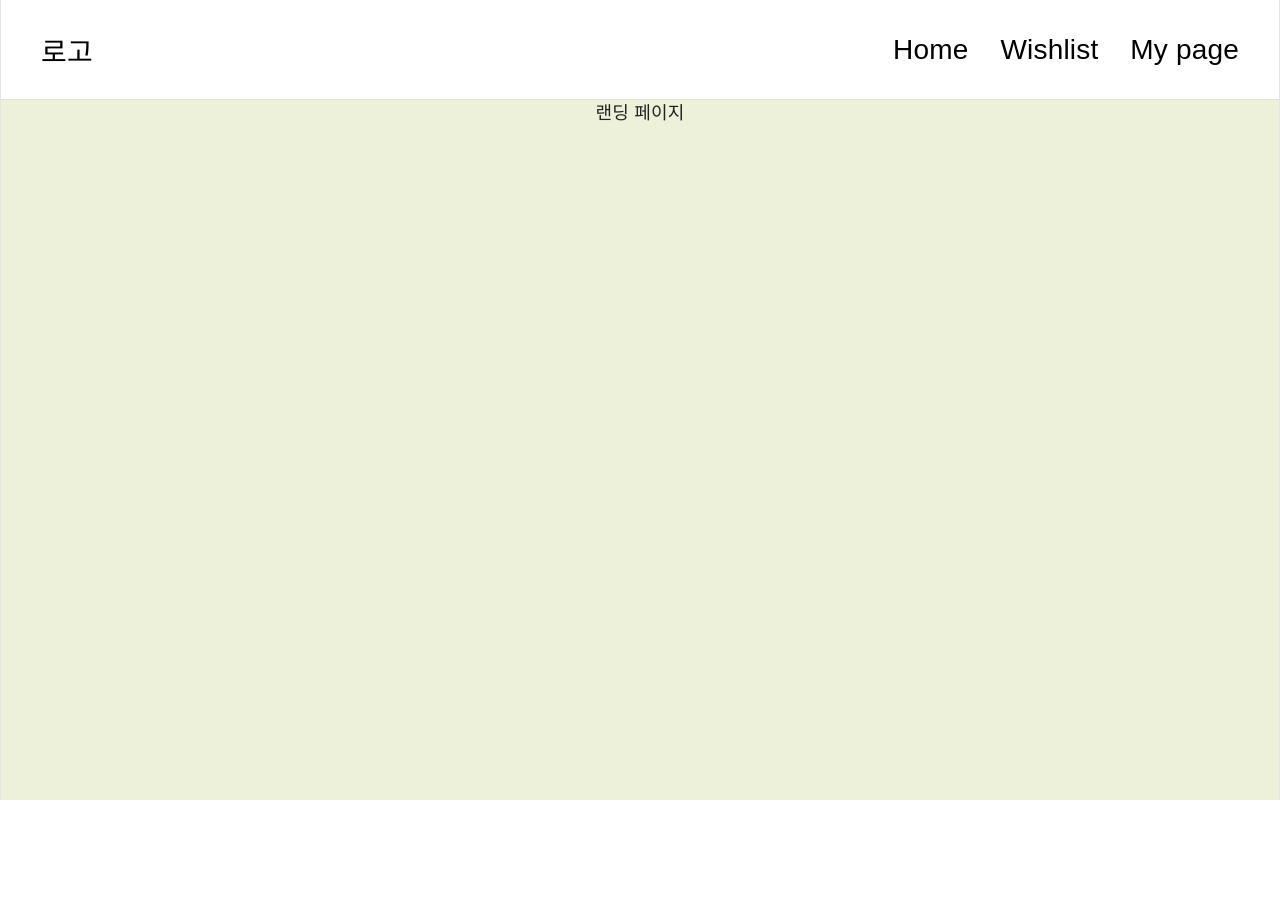
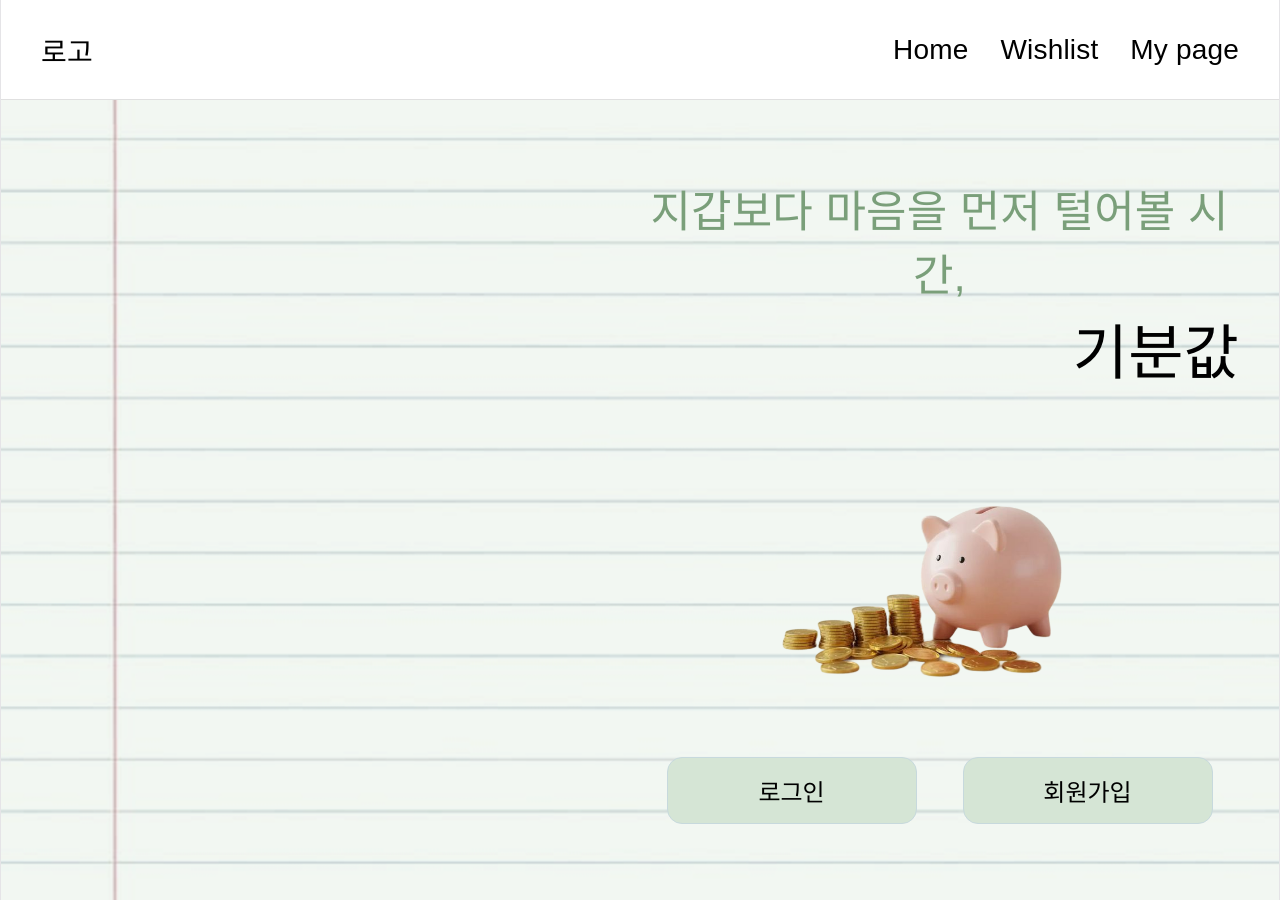
Before and after one commit to miniproject-team1/team1FE, a React (Vite) app: page / in a window 1280 px wide. Before the commit the page ends 800 px from the top, so only its background shows below. Built offline with nearby package versions, Linux system fonts and the light colour scheme; a web font is replaced by a local one.

Commit message:
feat: 랜딩페이지 구현

```diff
--- a/src/pages/Landing.jsx
+++ b/src/pages/Landing.jsx
@@ -1,5 +1,100 @@
 import styled from "styled-components";
+import { useNavigate } from "react-router-dom";
+import backgroundImg from "../assets/background.png";
+import pigImg from "../assets/pig.png";
 
 export default function Landing() {
-  return <p>랜딩 페이지</p>;
+  const navigate = useNavigate();
+
+  return (
+    <Wrapper>
+      <ContentArea>
+        <TextBlock>
+          <SubText>지갑보다 마음을 먼저 털어볼 시간,</SubText>
+          <MainText>기분값</MainText>
+        </TextBlock>
+        <PigImage src={pigImg} alt="pig" />
+        <ButtonRow>
+          <Button onClick={() => navigate("/login")}>로그인</Button>
+          <Button onClick={() => navigate("/signup")}>회원가입</Button>
+        </ButtonRow>
+      </ContentArea>
+    </Wrapper>
+  );
 }
+
+const Wrapper = styled.div`
+  width: 100%;
+  min-height: 100vh;
+  background: url(${backgroundImg}) center / cover no-repeat;
+  display: flex;
+  justify-content: flex-end;
+  align-items: center;
+`;
+
+const ContentArea = styled.div`
+  display: flex;
+  width: 50%;
+  flex-direction: column;
+  align-items: center;
+  gap: 70px;
+  padding-right: 40px;
+  box-sizing: border-box;
+`;
+
+const TextBlock = styled.div`
+  display: flex;
+  flex-direction: column;
+  align-items: flex-end;
+`;
+
+const SubText = styled.p`
+  color: #7a9f7a;
+  text-align: center;
+  font-family: "S-Core Dream", sans-serif;
+  font-size: 44px;
+  font-style: normal;
+  font-weight: 500;
+  line-height: normal;
+  margin: 0;
+`;
+
+const MainText = styled.p`
+  color: #000;
+  text-align: right;
+  font-family: "S-Core Dream", sans-serif;
+  font-size: 60px;
+  font-style: normal;
+  font-weight: 500;
+  line-height: normal;
+  margin: 0;
+`;
+
+const PigImage = styled.img`
+  width: 400px;
+`;
+
+const ButtonRow = styled.div`
+  display: flex;
+  align-items: center;
+  gap: 46px;
+`;
+
+const Button = styled.button`
+  display: flex;
+  width: 250px;
+  padding: 15px 0;
+  justify-content: center;
+  align-items: center;
+  border-radius: 15px;
+  border: 1px solid #c7d9dd;
+  background: #d5e5d5;
+  color: #000;
+  text-align: center;
+  font-family: "S-Core Dream", sans-serif;
+  font-size: 24px;
+  font-style: normal;
+  font-weight: 200;
+  line-height: normal;
+  cursor: pointer;
+`;
```
Also changed, not shown: src/assets/background.png (added), src/assets/pig.png (added).
